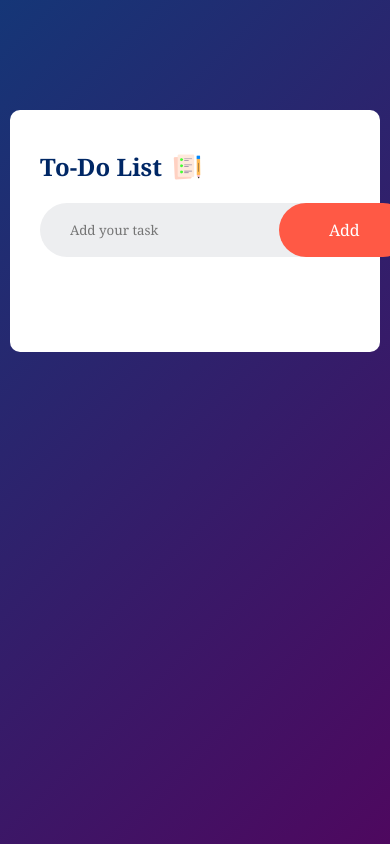
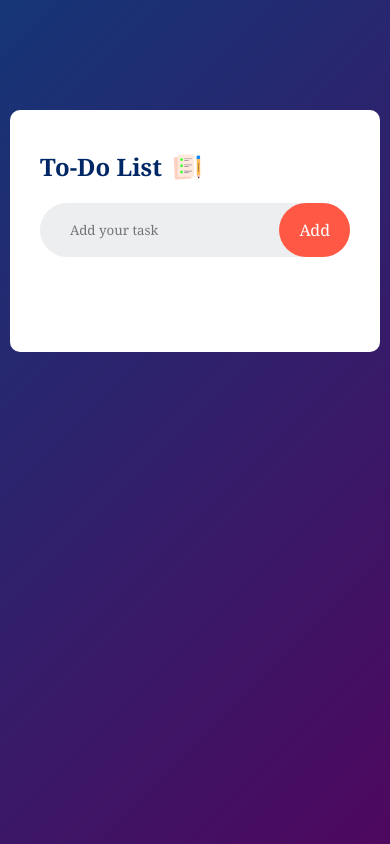
Before and after one commit to zaids100/Todo-List-Simple, a plain HTML site: page index.html in a window 390 px wide. Drawn offline with Linux system fonts and the light colour scheme.

Commit message:
first commit

```diff
--- a/style.css
+++ b/style.css
@@ -106,3 +106,10 @@ ul li span{
 ul li span:hover{
     background: #edeef0;
 }
+
+@media (max-width : 487px)
+{
+    .row button{
+        padding: 16px 20px;
+    }
+}
```
